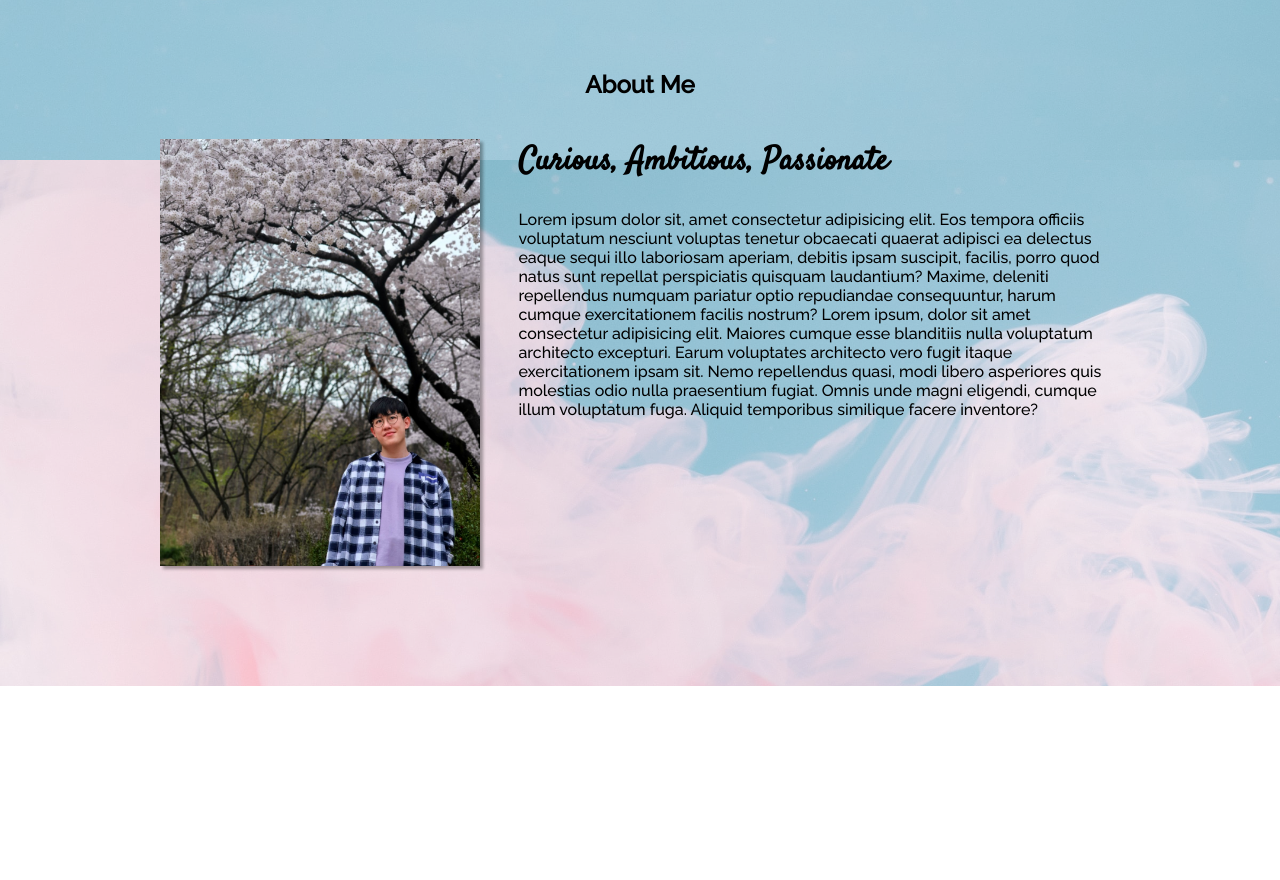
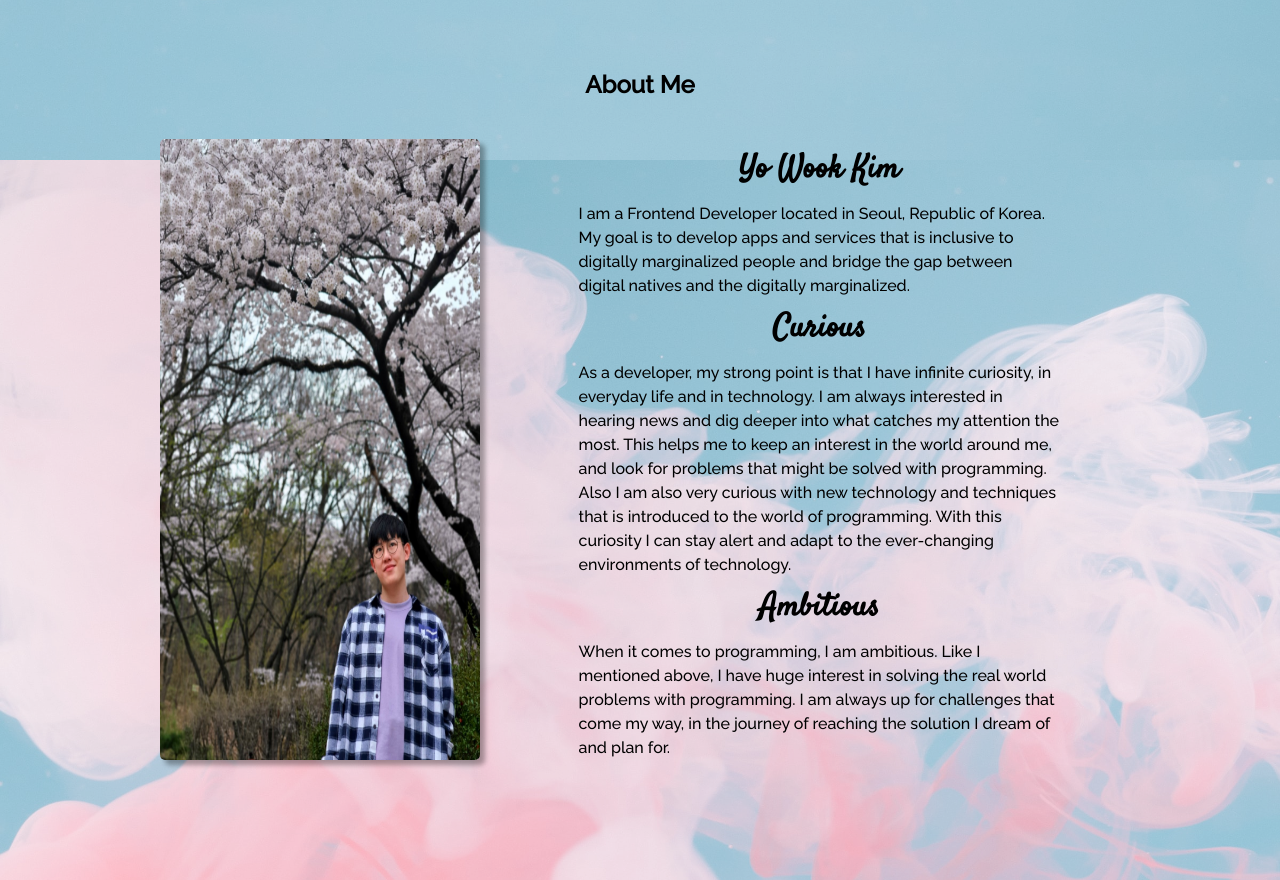
Before and after one commit to uk960214/PortfolioOfYoWook, a React (Create React App) app: page / in a window 1280 px wide. Shown: the part 1760-2640 px from the top of the page. Before the commit the page ends 2446 px from the top, so only its background shows below. Built offline with nearby package versions, Linux system fonts and the light colour scheme.

Commit message:
about section content added

```diff
--- a/src/Components/About/About.elements.js
+++ b/src/Components/About/About.elements.js
@@ -9,15 +9,27 @@ export const AboutContainer = styled.div`
 
 export const Profile = styled.img`
   width: 25vw;
-  box-shadow: 3px 3px 3px #00000055;
+  box-shadow: 5px 5px 5px #00000055;
+  border-radius: 5px;
 `;
 
-export const IntroductionWrapper = styled.div``;
+export const IntroductionWrapper = styled.div`
+  display: flex;
+  flex-direction: column;
+  justify-content: center;
+  height: 80%;
+  margin: auto;
+`;
 
 export const IntroductionTitle = styled.h1`
-  margin-bottom: 3vh;
+  text-align: center;
+  margin: 1vh;
   font-family: "Satisfy", serif;
   font-size: 2rem;
 `;
 
-export const IntroductionContent = styled.p``;
+export const IntroductionContent = styled.p`
+  width: 80%;
+  margin: auto;
+  line-height: 1.5;
+`;
--- a/src/Components/About/About.js
+++ b/src/Components/About/About.js
@@ -18,21 +18,30 @@ const About = () => {
       <AboutContainer id="about">
         <Profile src={profileImg} alt="profile" />
         <IntroductionWrapper>
-          <IntroductionTitle>Curious, Ambitious, Passionate</IntroductionTitle>
+          <IntroductionTitle>Yo Wook Kim</IntroductionTitle>
           <IntroductionContent>
-            Lorem ipsum dolor sit, amet consectetur adipisicing elit. Eos
-            tempora officiis voluptatum nesciunt voluptas tenetur obcaecati
-            quaerat adipisci ea delectus eaque sequi illo laboriosam aperiam,
-            debitis ipsam suscipit, facilis, porro quod natus sunt repellat
-            perspiciatis quisquam laudantium? Maxime, deleniti repellendus
-            numquam pariatur optio repudiandae consequuntur, harum cumque
-            exercitationem facilis nostrum? Lorem ipsum, dolor sit amet
-            consectetur adipisicing elit. Maiores cumque esse blanditiis nulla
-            voluptatum architecto excepturi. Earum voluptates architecto vero
-            fugit itaque exercitationem ipsam sit. Nemo repellendus quasi, modi
-            libero asperiores quis molestias odio nulla praesentium fugiat.
-            Omnis unde magni eligendi, cumque illum voluptatum fuga. Aliquid
-            temporibus similique facere inventore?
+            I am a Frontend Developer located in Seoul, Republic of Korea. My
+            goal is to develop apps and services that is inclusive to digitally
+            marginalized people and bridge the gap between digital natives and
+            the digitally marginalized.
+          </IntroductionContent>
+          <IntroductionTitle>Curious</IntroductionTitle>
+          <IntroductionContent>
+            As a developer, my strong point is that I have infinite curiosity,
+            in everyday life and in technology. I am always interested in
+            hearing news and dig deeper into what catches my attention the most.
+            This helps me to keep an interest in the world around me, and look
+            for problems that might be solved with programming. Also I am also
+            very curious with new technology and techniques that is introduced
+            to the world of programming. With this curiosity I can stay alert
+            and adapt to the ever-changing environments of technology.
+          </IntroductionContent>
+          <IntroductionTitle>Ambitious</IntroductionTitle>
+          <IntroductionContent>
+            When it comes to programming, I am ambitious. Like I mentioned
+            above, I have huge interest in solving the real world problems with
+            programming. I am always up for challenges that come my way, in the
+            journey of reaching the solution I dream of and plan for.
           </IntroductionContent>
         </IntroductionWrapper>
       </AboutContainer>
```
